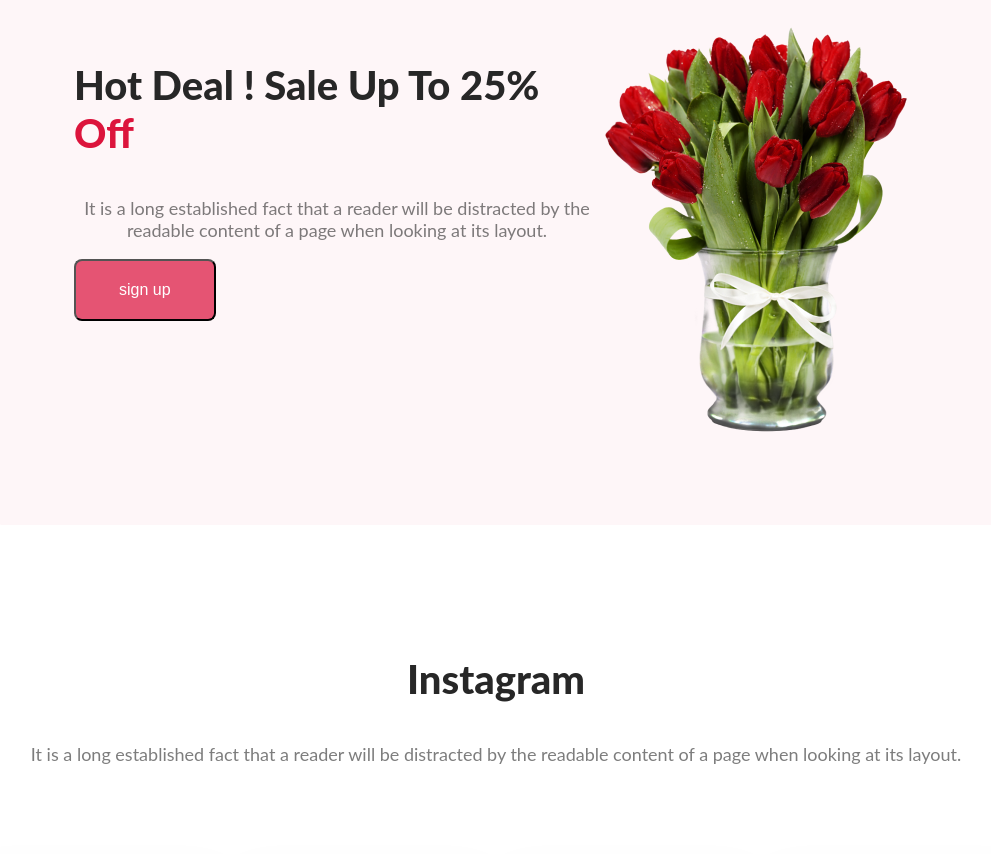
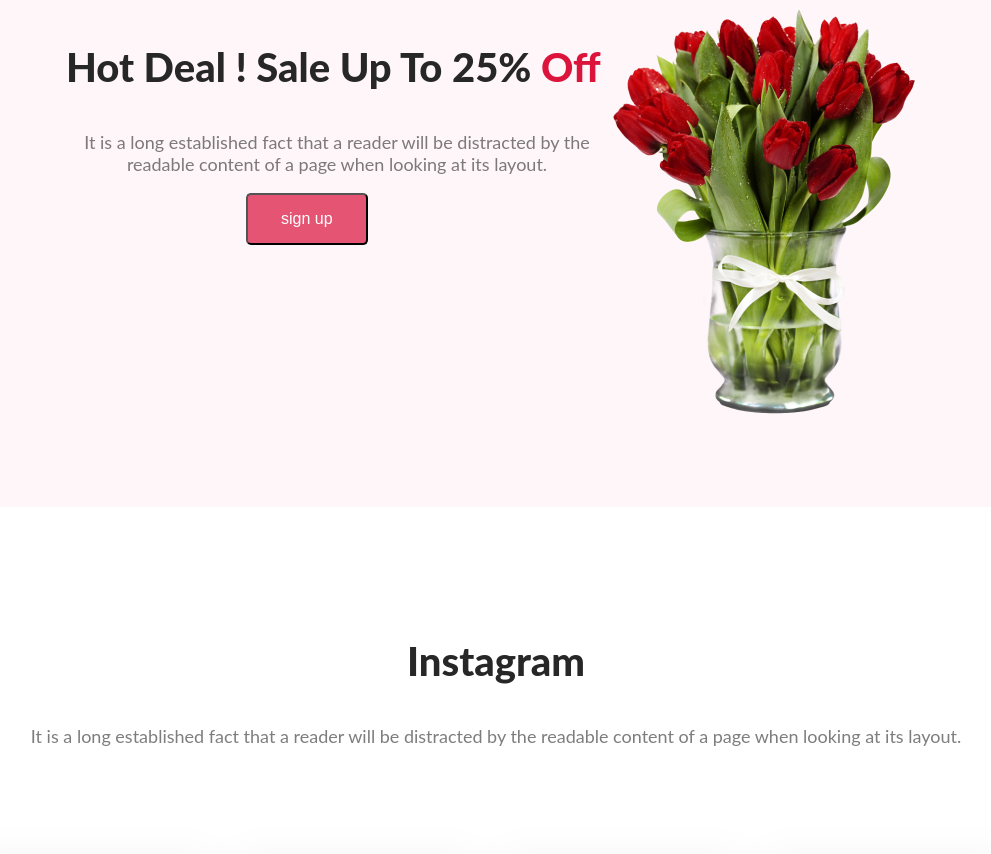
Before and after one commit to nondi58/reset-assgnment-1, a plain HTML site: page index.html in a window 1280 px wide. Shown: the part 2261-3115 px from the top of the page, without its empty margins (144-1135 px from the left). Drawn offline with Linux system fonts and the light colour scheme.

Commit message:
first commit

```diff
--- a/index.html
+++ b/index.html
@@ -78,7 +78,7 @@
             <div >
                 <h3 class="body-third-header">Hot Deal ! Sale Up To 25% <span style="color:crimson;">Off</span></h3>
                 <p class="body-third-paragraph">It is a long established fact that a reader will be distracted by the readable content of a page when looking at its layout.</p>
-                <button id="sign-up" class="btn-primary">sign up</button>
+                <button style="align-items:center;" class="sign-up">sign up</button>
 
             </div>
             <div>
@@ -118,11 +118,17 @@
         <!-- input-part -->
         <section >
             <div class="main-last-part">
-                <h3 class="body-header">Get The Latest Deals</h3>
+                <div class="overall-input">
+
+
+                    <h3 class="body-header">Get The Latest Deals</h3>
                 <p class="body-paragraph">$30 coupon for first shopping</p>
                 <div  class="body-header">
                     <input class="input-text" type="email" name="" placeholder="Enter Your Email here.." id="">
                     <button  class="btn-primary">subscribe</button>
+
+                </div>
+
 
                 </div>
 
--- a/styles/style.css
+++ b/styles/style.css
@@ -1,6 +1,7 @@
 body {
     font-family: 'Open Sans', sans-serif;
     font-family: 'Yeseva One', cursive;
+    margin: 0%;
 }
 
 /* navbar */
@@ -56,15 +57,29 @@ nav li {
 }
 
 .btn-primary {
-    display: inline-flex;
-    padding: 20px 43px;
-    align-items: flex-start;
+    /* display: inline-flex; */
+    padding: 15px 33px;
+    /* align-items: flex-start; */
     gap: 10px;
-    border-radius: 8px;
+    border-radius: 5px;
     background: #E55473;
     color: #FFF;
-    border-color: none;
+
     font-size: medium;
+    outline:none;
+
+}
+.sign-up{
+    border-radius: 5px;
+    background: #E55473;
+    color: #FFF;
+    padding: 15px 33px;
+    align-items: center;
+
+    margin-left: 180px;
+
+    font-size: medium;
+
 }
 
 /* banner-end */
@@ -112,11 +127,10 @@ nav li {
 
 }
 
-#sign-up {
-    align-items: center;
-}
+
 
 .body-third-section {
+
     display: flex;
     padding: 80px;
     margin: 130px;
@@ -196,6 +210,7 @@ nav li {
 font-family: Lato;
 font-size: 48px;
 
+
 text-align: center;
 
 }
@@ -218,3 +233,6 @@ font-size: 16px;
 
 font-weight: 400;
 }
+.overall-input{
+    padding-bottom: 50px;
+}
```
